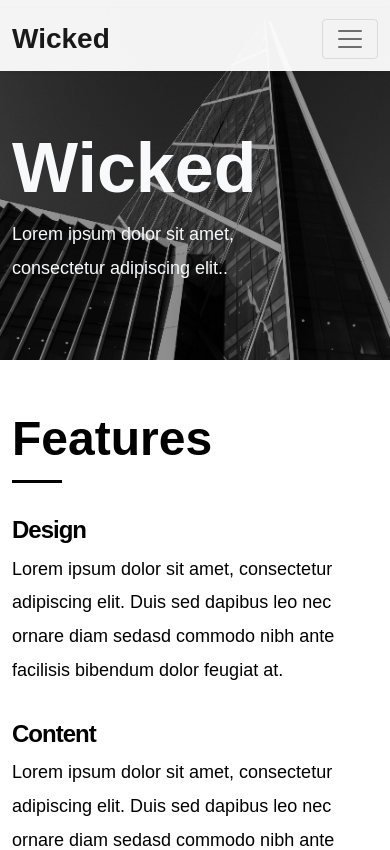
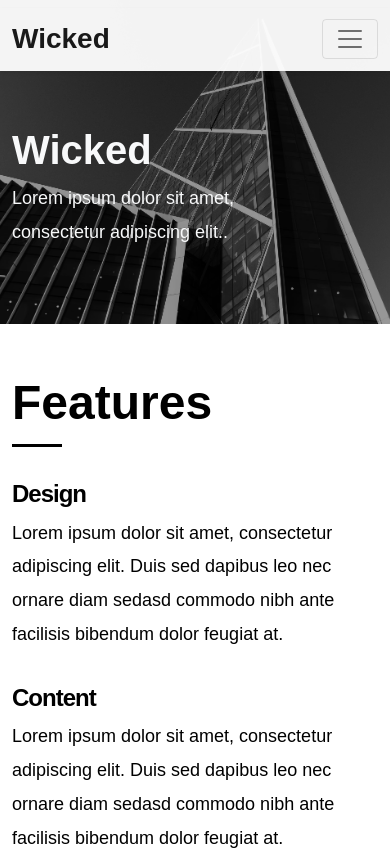
Before and after one commit to moquette/wicked, a React (Create React App) app: page / in a window 390 px wide. Shown: the top 850 px of the page. Built offline with nearby package versions, Linux system fonts and the light colour scheme.

Commit message:
header treatment

```diff
--- a/src/scss/components/_hero.scss
+++ b/src/scss/components/_hero.scss
@@ -17,5 +17,9 @@
     padding: calc(17% + 60px) 0 calc(15%);
     background-attachment: inherit;
     background-size: cover;
+
+    h2 {
+      font-size: 40px;
+    }
   }
 }
```
